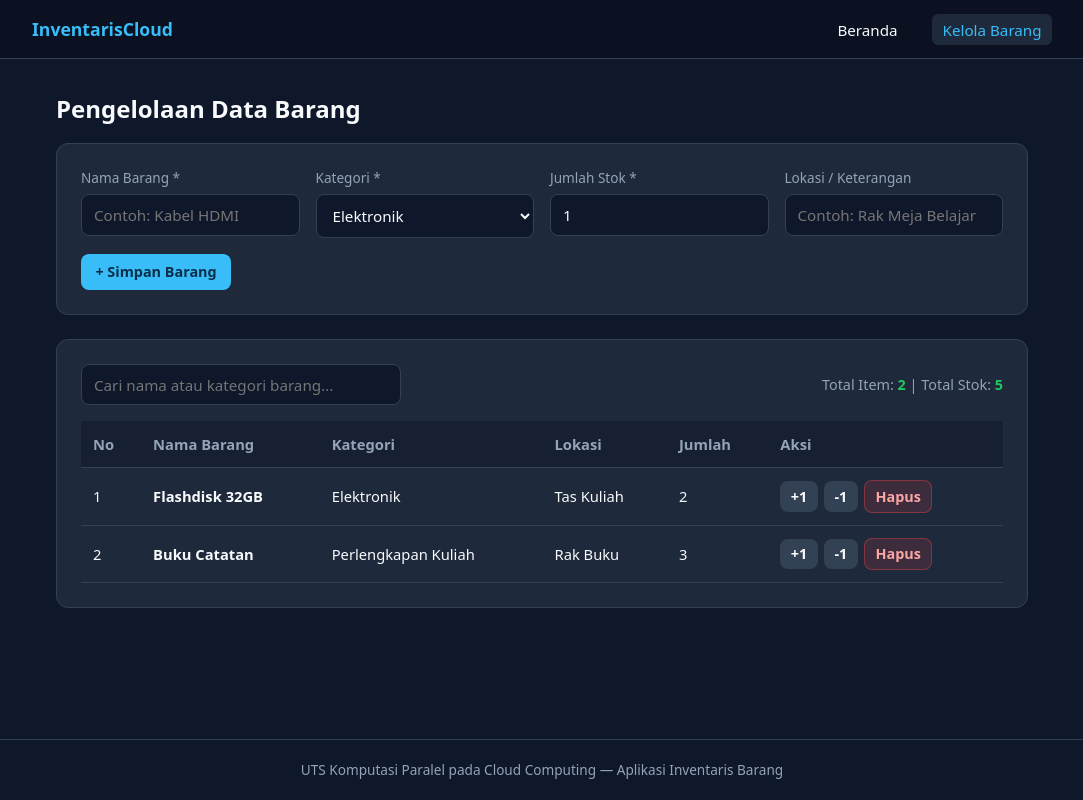
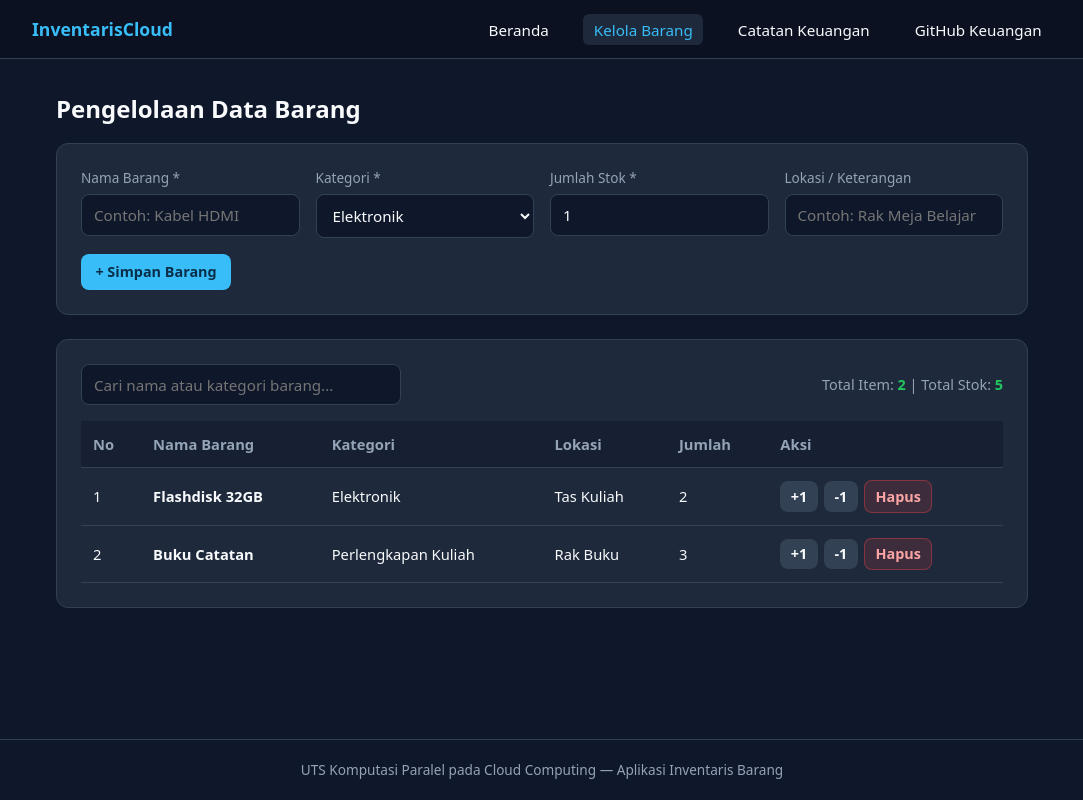
Before and after one commit to viartirufmana-rgb/uts-inventaris-cloud, a plain HTML site: page barang.html in a window 1280 px wide. Shown: the whole page, without its empty margins (98-1181 px from the left). Drawn offline with Linux system fonts and the light colour scheme.

Commit message:
Update barang.html

```diff
--- a/barang.html
+++ b/barang.html
@@ -233,6 +233,8 @@
       <nav>
         <a href="index.html">Beranda</a>
         <a class="active" href="barang.html">Kelola Barang</a>
+        <a href="https://utscloud-lime.vercel.app/keuangan.html" target="_blank" rel="noopener">Catatan Keuangan</a>
+        <a href="https://github.com/salsasasul/uts.cloud" target="_blank" rel="noopener">GitHub Keuangan</a>
       </nav>
     </div>
   </header>
```
